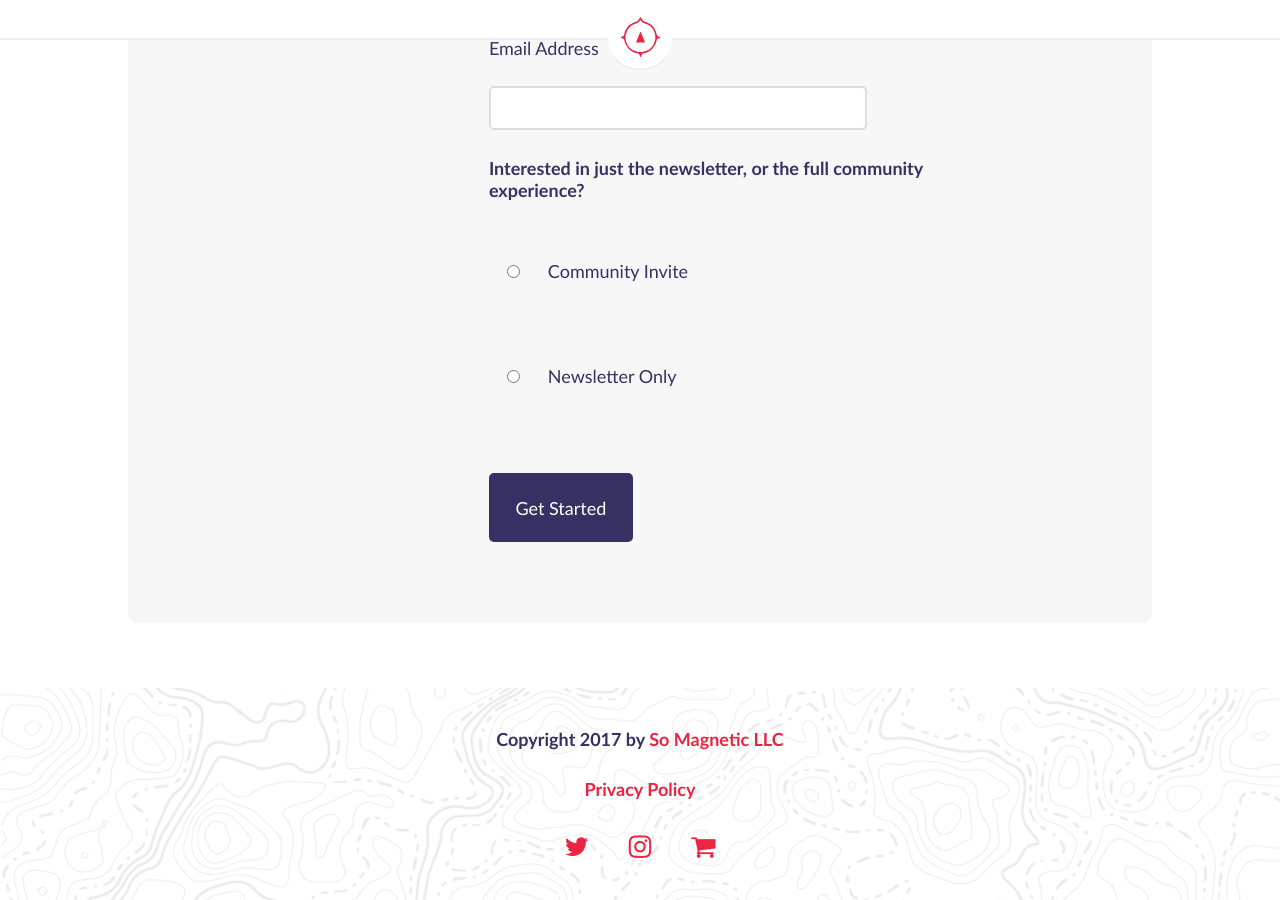
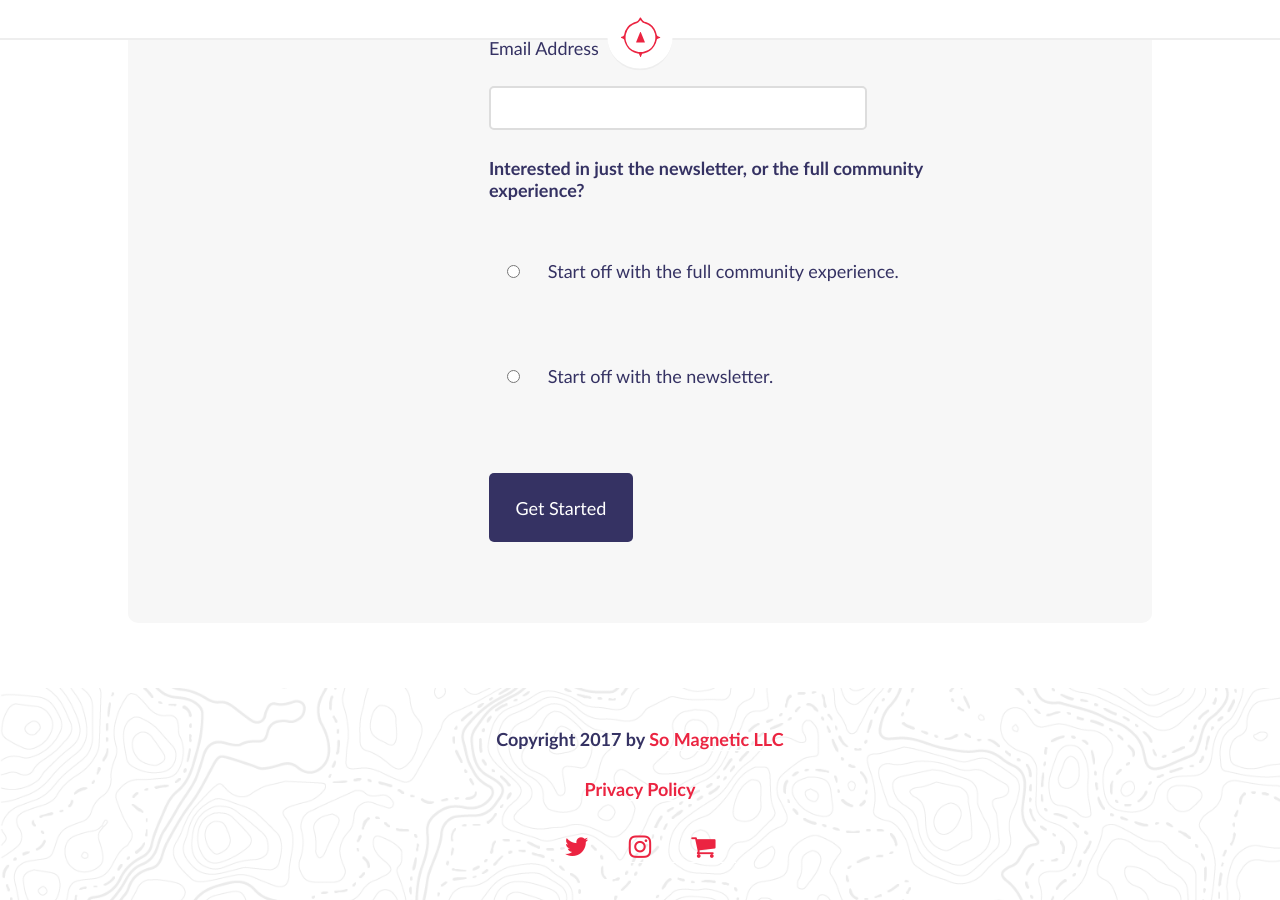
Before and after one commit to compassofdesign/site, a Jekyll site: the page built from _posts/products/2017-05-28-vector-topographic-maps.md, in a window 1280 px wide and 900 px high, scrolled down 1670 px. Built offline with Jekyll 4.4.1, drawn with Linux system fonts in a browser that asks for light colours; nearby versions of some CDN libraries.

Commit message:
Update mailchimp.html

```diff
--- a/_includes/mailchimp.html
+++ b/_includes/mailchimp.html
@@ -26,9 +26,9 @@
       <div class="mc-field-group input-group">
         <strong>Interested in just the newsletter, or the full community experience?</strong>
         <ul><li><input type="radio" value="Community Invite" name="NVITEORLET" id="mce-NVITEORLET-0" class="checkbox" required>
-          <label for="mce-NVITEORLET-0" class="checkbox">Community Invite</label></li>
+          <label for="mce-NVITEORLET-0" class="checkbox">Start off with the full community experience.</label></li>
           <li><input type="radio" value="Newsletter Only" name="NVITEORLET" id="mce-NVITEORLET-1" class="checkbox" required>
-            <label for="mce-NVITEORLET-1" class="checkbox">Newsletter Only</label></li></ul>
+            <label for="mce-NVITEORLET-1" class="checkbox">Start off with the newsletter.</label></li></ul>
       </div>
 
     	<div id="mce-responses" class="clear">
```
